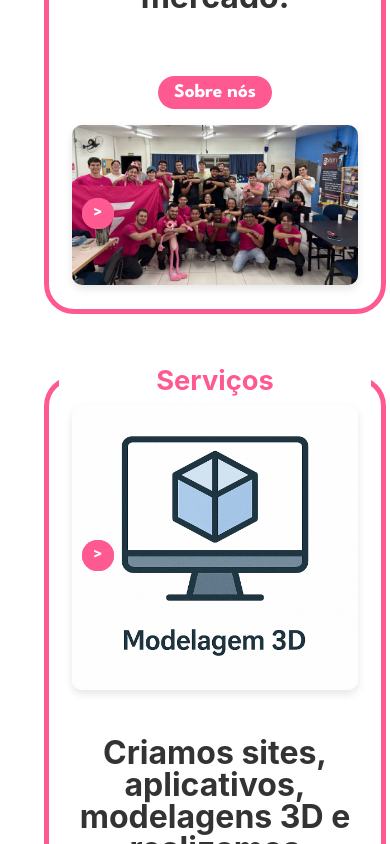
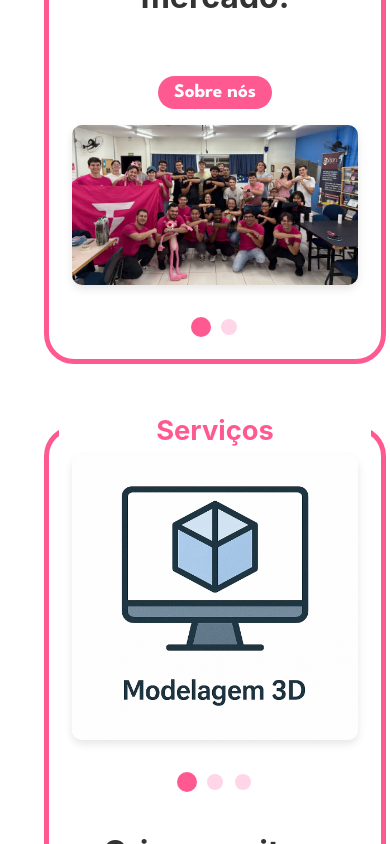
Before and after one commit to projetosTherion/TraineeWeb, a React (Create React App) app in the folder therion/: page / in a window 390 px wide. Shown: the part 1140-1984 px from the top of the page. Built offline with nearby package versions, Linux system fonts and the light colour scheme.

Commit message:
Mudança na seção 'gostou do nosso trabalho' e troca dos botões de imagens  por ícones

```diff
--- a/therion/src/paginas/Home.css
+++ b/therion/src/paginas/Home.css
@@ -141,7 +141,7 @@ h2 {
 
 .quem-somos-title {
   position: absolute;
-  top: clamp(-60px, -8vw, -110px);
+  top: clamp(-110px, -8vw, -110px);
   left: clamp(5px, 2vw, 20px);
   background-color: #ffffff;
   color: #ff5991;
@@ -185,6 +185,7 @@ h2 {
   flex: 1;
   position: relative;
   display: flex;
+  flex-direction: column;
   align-items: center;
   justify-content: center;
 }
@@ -196,32 +197,33 @@ h2 {
   box-shadow: 0 4px 8px rgba(0, 0, 0, 0.1);
 }
 
-.carousel-button {
-  position: absolute;
-  background-color: #ff5991;
-  color: #ffffff;
-  border: none;
-  border-radius: 50%;
-  width: clamp(30px, 8vw, 40px);
-  height: clamp(30px, 8vw, 40px);
-  font-size: clamp(1rem, 3vw, 1.5rem);
-  font-weight: bold;
-  cursor: pointer;
+/* Dots para carrossel */
+.carousel-dots {
   display: flex;
+  justify-content: center;
   align-items: center;
-  justify-content: center;
+  gap: 12px;
+  margin-top: 18px;
 }
 
-.carousel-button:hover {
-  background-color: #e04d7f;
+.carousel-dot {
+  width: 16px;
+  height: 16px;
+  border-radius: 50%;
+  border: none;
+  background: #ffd6e8;
+  transition: background 0.2s, box-shadow 0.2s;
+  cursor: pointer;
+  box-shadow: none;
+  padding: 0;
 }
-
-.carousel-button.prev {
-  left: clamp(10px, 10vw, 100px);
+.carousel-dot.active {
+  background: #ff5991;
+  box-shadow: 0 0 0 2px #ff5991;
 }
-
-.carousel-button.next {
-  right: clamp(10px, 10vw, 100px);
+.carousel-dot:focus {
+  outline: none;
+  box-shadow: 0 0 0 3px #ff5991;
 }
 
 /* Serviçoes*/
@@ -245,7 +247,7 @@ h2 {
 
 .servicos-home-title {
   position: absolute;
-  top: clamp(-60px, -8vw, -110px);
+  top: clamp(-110px, -8vw, -110px);
   right: clamp(5px, 2vw, 20px);
   background-color: #ffffff;
   color: #ff5991;
@@ -289,6 +291,7 @@ h2 {
   flex: 1;
   position: relative;
   display: flex;
+  flex-direction: column;
   align-items: center;
   justify-content: center;
 }
@@ -314,7 +317,7 @@ h2 {
 
 .projetos-home-title {
   position: absolute;
-  top: clamp(-60px, -8vw, -110px);
+  top: clamp(-110px, -8vw, -110px);
   left: clamp(5px, 2vw, 20px);
   background-color: #ffffff;
   color: #ff5991;
@@ -358,14 +361,15 @@ h2 {
   flex: 1;
   position: relative;
   display: flex;
+  flex-direction: column;
   align-items: center;
   justify-content: center;
 }
 
-/* contato-home-home */
+/* contato-home */
 .contato-home {
   width: 100vw;
-  padding: clamp(40px, 10vw, 100px) 0;
+  padding: 100px 0;
   display: flex;
   justify-content: center;
   background-color: #ffffff;
@@ -378,26 +382,32 @@ h2 {
   background-color: #ffffff;
   border: 5px solid #ff5991;
   border-radius: 30px;
-  padding: clamp(20px, 6vw, 80px);
-  display: flex;
-  flex-direction: column;
-  align-items: center;
-  text-align: center;
+  padding: 80px;
 }
 
-.contato-home-title {
-  font-size: clamp(2rem, 8vw, 5rem);
+.contato-home-title-moldura {
+  position: absolute;
+  top: -110px;
+  left: 50%;
+  transform: translateX(-50%);
+  background-color: #fff;
   color: #ff5991;
+  font-size: 4rem;
   font-weight: bold;
-  margin-bottom: 10px;
+  padding: 0 30px;
+  z-index: 2;
+  text-align: center;
+  white-space: nowrap;
 }
 
 .contato-home-content {
   display: flex;
+  flex-direction: row;
   align-items: center;
-  justify-content: space-between;
-  gap: clamp(20px, 8vw, 80px);
+  justify-content: center;
+  gap: 100px;
   width: 100%;
+  height: 330px;
 }
 
 .contato-home-image {
@@ -405,53 +415,68 @@ h2 {
   display: flex;
   flex-direction: column;
   align-items: center;
+  justify-content: center;
   text-align: center;
 }
 
 .contato-home-image img {
-  width: clamp(120px, 40vw, 600px);
-  height: auto;
-  border-radius: 10px;
+  width: auto;
+  max-width: 350px;
+  height: 320px;
+  max-height: 100%;
+  border-radius: 0;
+  box-shadow: none;
+  background: transparent;
+  object-fit: contain;
+  display: block;
+  margin: 0 auto;
 }
 
 .contato-home-slogan {
   color: #ff5991;
   font-weight: bold;
-  font-size: clamp(1rem, 4vw, 2rem);
-  margin-top: 20px;
+  font-size: 2rem;  /* Maior */
+  margin-top: 30px;
+  text-align: center;
+  letter-spacing: 1px;
+  line-height: 2.4rem;
 }
 
 .contato-home-text {
   flex: 1;
-  font-size: clamp(0.9rem, 2vw, 1rem);
-  line-height: 2rem;
-  color: #333333;
   display: flex;
   flex-direction: column;
-  align-items: center;
+  justify-content: center;       /* Centraliza verticalmente o conteúdo */
+  align-items: center;           /* Centraliza horizontalmente o texto e o botão */
   text-align: center;
+  height: 100%;
+  gap: 24px;
 }
 
 .contato-home-text p {
   font-weight: bold;
-  margin: 10px 0;
+  margin: 0;
+  font-size: 1.6rem;
+  line-height: 2.1rem;
 }
 
 .contato-home-button {
-  margin-top: 20px;
   background-color: #ff5991;
   color: #ffffff;
-  padding: clamp(8px, 2vw, 15px) clamp(16px, 6vw, 30px);
-  font-size: clamp(1.2rem, 6vw, 3rem);
+  padding: 16px 40px;
+  font-size: 1.4rem;
   border: none;
-  border-radius: 10px;
+  border-radius: 20px;
   cursor: pointer;
   font-weight: bold;
+  transition:  0.2s;
+  margin: 0;
 }
 
-.contato-home-home-button:hover {
+.contato-home-button:hover {
   background-color: #e04d7f;
 }
+
 
 /* Responsividade extra para layout em telas pequenas */
 @media (max-width: 900px) {
@@ -476,12 +501,6 @@ h2 {
     width: clamp(120px, 60vw, 350px);
     margin: 0 auto;
     display: block;
-  }
-
-  .carousel-button.prev,
-  .carousel-button.next {
-    left: 10px;
-    right: 10px;
   }
 }
 
--- a/therion/src/paginas/Home.jsx
+++ b/therion/src/paginas/Home.jsx
@@ -72,31 +72,21 @@ function Home() {
               </button>
             </div>
             <div className="quem-somos-carousel">
-              <button
-                className="carousel-button prev"
-                onClick={() =>
-                  setSobreIndex(prev =>
-                    prev === 0 ? sobreNosImages.length - 1 : prev - 1
-                  )
-                }
-              >
-                {"<"}
-              </button>
               <img
                 src={sobreNosImages[sobreIndex]}
                 alt="Carrossel"
                 className="carousel-image"
               />
+              <div className="carousel-dots">
+                {sobreNosImages.map((_, idx) => (
                   <button
-                className="carousel-button next"
-                onClick={() =>
-                  setSobreIndex(prev =>
-                    prev === sobreNosImages.length - 1 ? 0 : prev + 1
-                  )
-                }
-              >
-                {">"}
-              </button>
+                    key={idx}
+                    className={`carousel-dot${sobreIndex === idx ? " active" : ""}`}
+                    onClick={() => setSobreIndex(idx)}
+                    aria-label={`Selecionar imagem ${idx + 1}`}
+                  />
+                ))}
+              </div>
             </div>
           </div>
         </div>
@@ -108,31 +98,21 @@ function Home() {
           <h2 className="servicos-home-title">Serviços</h2>
           <div className="servicos-home-content">
             <div className="servicos-home-carousel">
-              <button
-                className="carousel-button prev"
-                onClick={() =>
-                  setServicoIndex(prev =>
-                    prev === 0 ? servicosImages.length - 1 : prev - 1
-                  )
-                }
-              >
-                {"<"}
-              </button>
               <img
                 src={servicosImages[servicoIndex]}
                 alt="Serviço"
                 className="carousel-image"
               />
+              <div className="carousel-dots">
+                {servicosImages.map((_, idx) => (
                   <button
-                className="carousel-button next"
-                onClick={() =>
-                  setServicoIndex(prev =>
-                    prev === servicosImages.length - 1 ? 0 : prev + 1
-                  )
-                }
-              >
-                {">"}
-              </button>
+                    key={idx}
+                    className={`carousel-dot${servicoIndex === idx ? " active" : ""}`}
+                    onClick={() => setServicoIndex(idx)}
+                    aria-label={`Selecionar serviço ${idx + 1}`}
+                  />
+                ))}
+              </div>
             </div>
             <div className="servicos-home-text">
               <p style={{ fontSize: "2rem", lineHeight: "2rem" }}>
@@ -169,31 +149,21 @@ function Home() {
               </button>
             </div>
             <div className="projetos-home-carousel">
-              <button
-                className="carousel-button prev"
-                onClick={() =>
-                  setProjetoIndex(prev =>
-                    prev === 0 ? projetosImages.length - 1 : prev - 1
-                  )
-                }
-              >
-                {"<"}
-              </button>
               <img
                 src={projetosImages[projetoIndex]}
                 alt="Projeto"
                 className="carousel-image"
               />
+              <div className="carousel-dots">
+                {projetosImages.map((_, idx) => (
                   <button
-                className="carousel-button next"
-                onClick={() =>
-                  setProjetoIndex(prev =>
-                    prev === projetosImages.length - 1 ? 0 : prev + 1
-                  )
-                }
-              >
-                {">"}
-              </button>
+                    key={idx}
+                    className={`carousel-dot${projetoIndex === idx ? " active" : ""}`}
+                    onClick={() => setProjetoIndex(idx)}
+                    aria-label={`Selecionar projeto ${idx + 1}`}
+                  />
+                ))}
+              </div>
             </div>
           </div>
         </div>
@@ -202,27 +172,27 @@ function Home() {
       {/* Gostou do nosso trabalho */}
       <section className="contato-home">
         <div className="contato-home-container">
-          <h2 className="contato-home-title">Gostou do nosso trabalho?</h2>
+          <h2 className="contato-home-title-moldura">Gostou do nosso trabalho?</h2>
           <div className="contato-home-content">
             <div className="contato-home-image">
               <img
-                src={require("../assets/pantherion_contato.png")}
+                src={require("../assets/PanteraContato.png")}
                 alt="Mascote Pantera Cor-de-Rosa"
+                style={{ maxWidth: "320px", margin: "0 auto" }}
               />
-              <p className="contato-home-slogan">VENHA SER ROSA CHOQUE POR RESULTADOS!</p>
+              <div className="contato-home-slogan">
+                VENHA SER ROSA CHOQUE POR RESULTADO!
+              </div>
             </div>
             <div className="contato-home-text">
-              <p style={{ fontSize: "2.5rem", lineHeight: "5rem" }}>
-                Não espere muito tempo!
-              </p>
-              <p style={{ fontSize: "2.5rem", lineHeight: "5rem" }}>
-                Nos contate imediatamente
+              <p style={{ fontSize: "2rem", lineHeight: "2rem", fontWeight: "bold" }}>
+                Entre em contato com a nossa equipe e descubra como podemos contribuir para o sucesso do seu negócio.
               </p>
               <button
-                className="contato-home-button"
+                className="quem-somos-button"
                 onClick={() => handleNavigate("/contato")}
               >
-                Contato
+                Fale conosco
               </button>
             </div>
           </div>
@@ -232,4 +202,4 @@ function Home() {
   );
 }
 
-export default Home;
+export default Home;
```
Also changed, not shown: 1 other file (tests, documents, lock files or other folders). Lines whose indentation alone changed are shown as unchanged.
